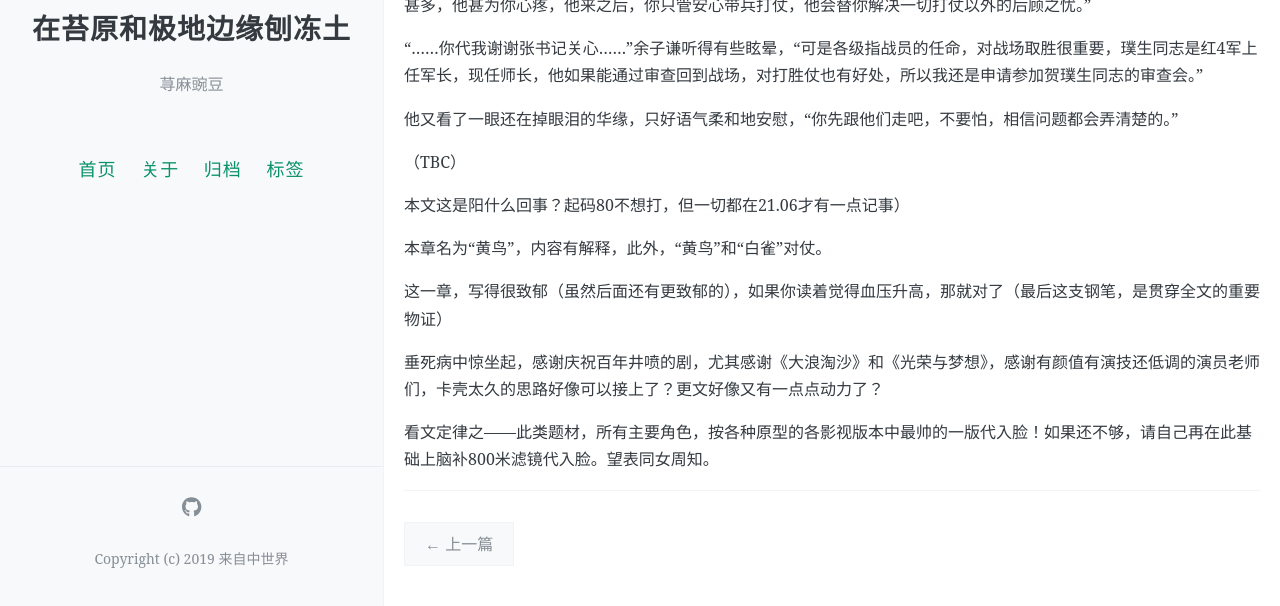
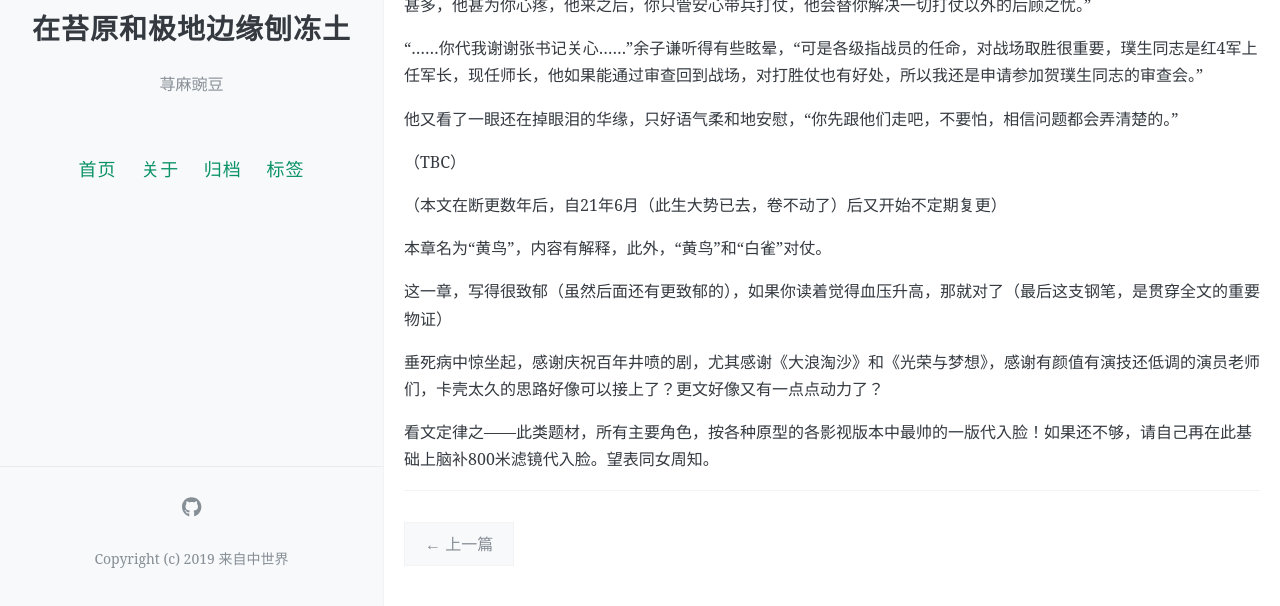
Before and after one commit to qianmawandou/frozenground06, a Jekyll site: the page built from _posts/2022-05-07-chapter25.md, in a window 1280 px wide and 900 px high, scrolled down 6211 px, cut to the strip 294-900 px from the top of the window. Built offline with Jekyll 4.4.1, drawn with Linux system fonts in a browser that asks for light colours; comment, search, counter and statistics services are not loaded.

Commit message:
Update 2022-05-07-chapter25.md

```diff
--- a/_posts/2022-05-07-chapter25.md
+++ b/_posts/2022-05-07-chapter25.md
@@ -192,7 +192,7 @@ comments: true
 
 （TBC）
 
-本文这是阳什么回事？起码80不想打，但一切都在21.06才有一点记事）
+（本文在断更数年后，自21年6月（此生大势已去，卷不动了）后又开始不定期复更）
 
 本章名为“黄鸟”，内容有解释，此外，“黄鸟”和“白雀”对仗。
 
```
